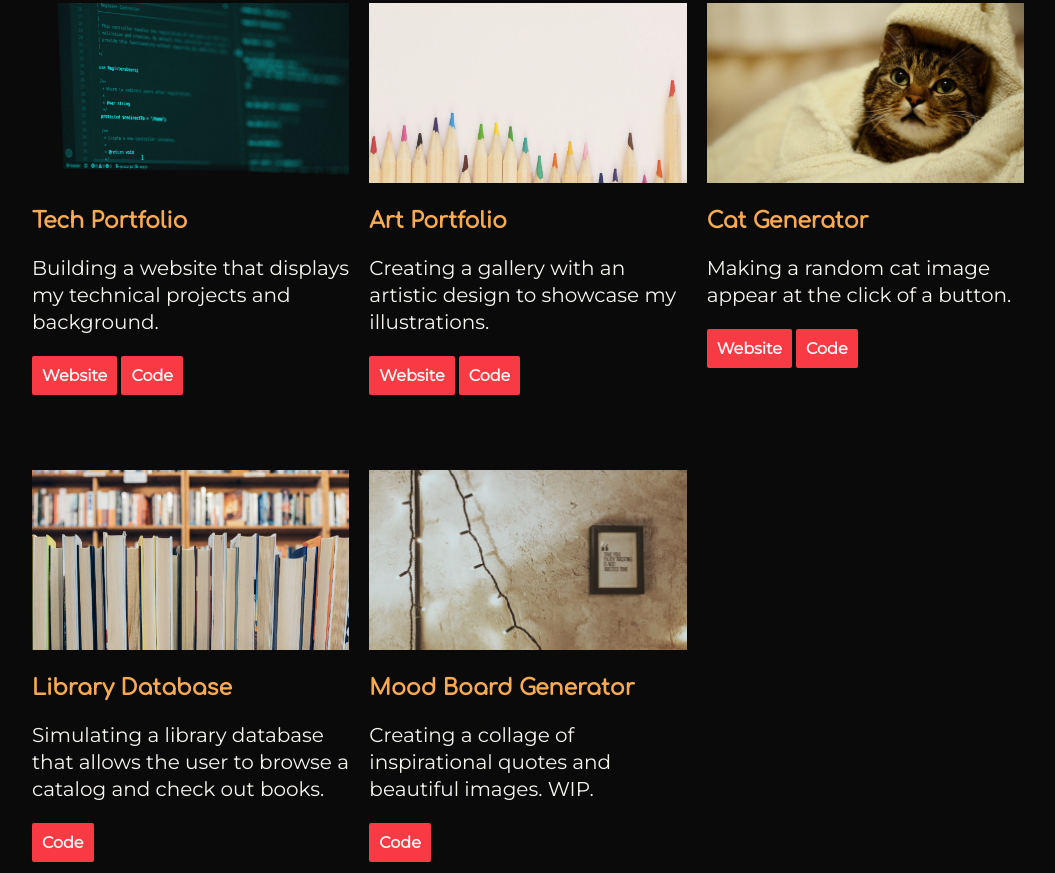
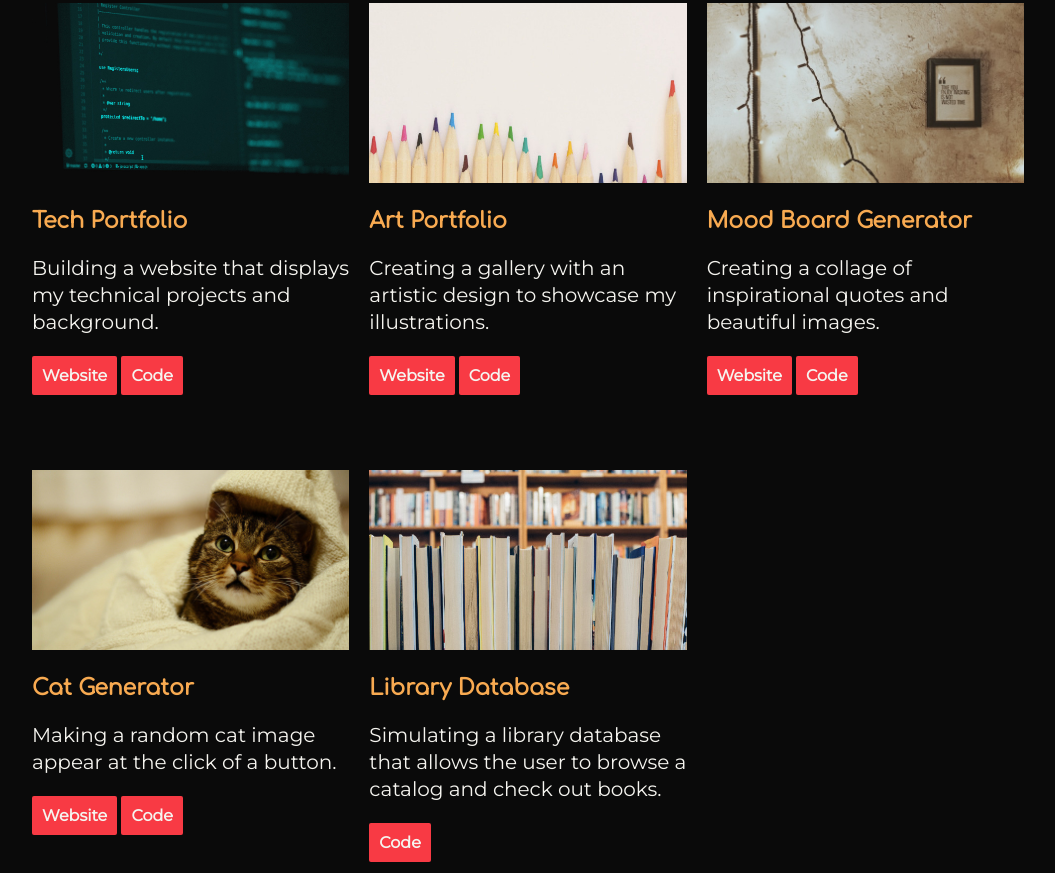
Before and after one commit to eest12/eest12.github.io, a plain HTML site: page index.html in a window 1280 px wide. Shown: the part 2187-3060 px from the top of the page, without its empty margins (112-1167 px from the left). Drawn offline with Linux system fonts and the light colour scheme.

Commit message:
Added link to Mood Board Generator site and moved project up in the list.

```diff
--- a/index.html
+++ b/index.html
@@ -116,6 +116,15 @@
 
         <!-- Project 6 -->
         <div class="project-item">
+          <img src="images/rustem-baltiyev-_G7RLG4PEMo-unsplash.jpg" alt="A framed quote hanging on the wall next to string lights. The quote reads: Time you enjoy wasting is not wasted time." />
+          <h3>Mood Board Generator</h1>
+          <p>Creating a collage of inspirational quotes and beautiful images.</p>
+          <a href="https://main--amazing-salmiakki-64b718.netlify.app/" aria-label="Mood board generator website">Website</a>
+          <a href="https://github.com/eest12/Mood-Board-Generator" aria-label="Code for mood board generator project">Code</a>
+        </div>
+
+        <!-- Project 7 -->
+        <div class="project-item">
           <img src="images/MTk3NTk4OQ.jpg" alt="Brown cat wrapped in a white fabric from the neck down" />
           <h3>Cat Generator</h1>
           <p>Making a random cat image appear at the click of a button.</p>
@@ -123,20 +132,12 @@
           <a href="https://github.com/eest12/Cat-Generator" aria-label="Code for cat generator project">Code</a>
         </div>
 
-        <!-- Project 7 -->
+        <!-- Project 8 -->
         <div class="project-item">
           <img src="images/jessica-ruscello-OQSCtabGkSY-unsplash.jpg" alt="Books of various sizes on wooden shelves" />
           <h3>Library Database</h1>
           <p>Simulating a library database that allows the user to browse a catalog and check out books.</p>
           <a href="https://github.com/eest12/WebProjects/tree/master/Library" aria-label="Code for library database project">Code</a>
-        </div>
-
-        <!-- Project 8 -->
-        <div class="project-item">
-          <img src="images/rustem-baltiyev-_G7RLG4PEMo-unsplash.jpg" alt="A framed quote hanging on the wall next to string lights. The quote reads: Time you enjoy wasting is not wasted time." />
-          <h3>Mood Board Generator</h1>
-          <p>Creating a collage of inspirational quotes and beautiful images. <abbr title="Work in progress">WIP</abbr>.</p>
-          <a href="https://github.com/eest12/Mood-Board-Generator" aria-label="Code for mood board generator project">Code</a>
         </div>
 
       </div>
```
